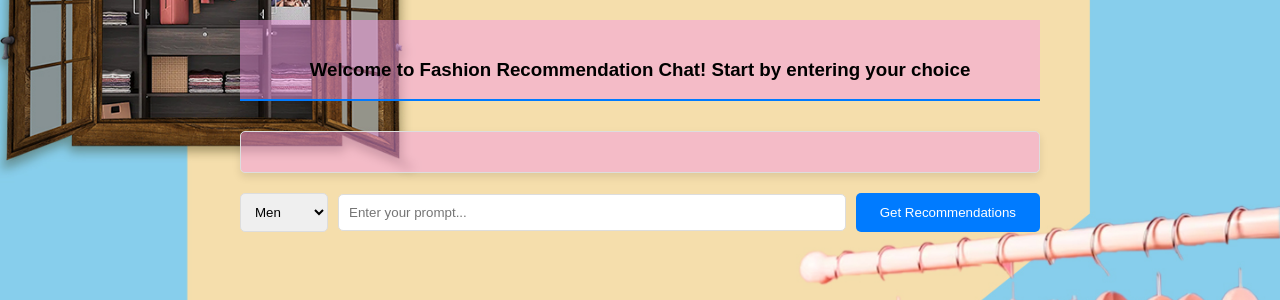
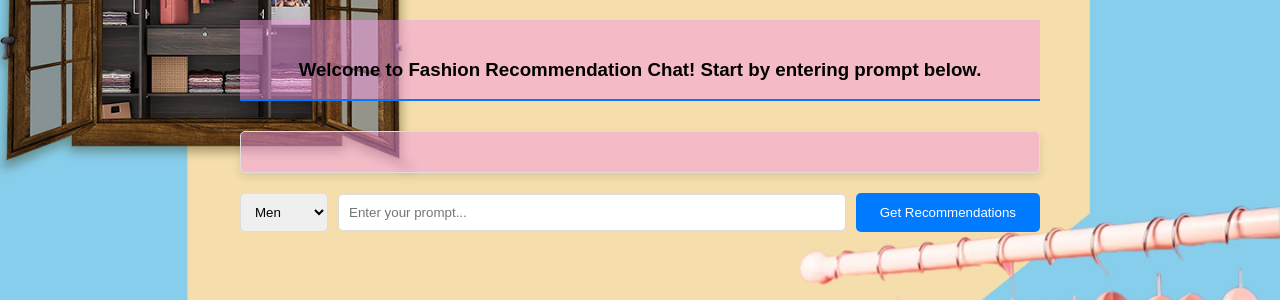
Before and after one commit to alok-sharma-github/fashion_recommender, a Flask app: page / in a window 1280 px wide. Shown: the top 300 px of the page. Run offline with Flask 3, Linux system fonts and the light colour scheme.

Commit message:
Update index.html

```diff
--- a/templates/index.html
+++ b/templates/index.html
@@ -13,7 +13,7 @@
         <div class="container">
 
             <header>
-                <h3>Welcome to Fashion Recommendation Chat! Start by entering your choice</h3>
+                <h3>Welcome to Fashion Recommendation Chat! Start by entering prompt below.</h3>
             </header>
 
             <!-- Chat Section -->
```
